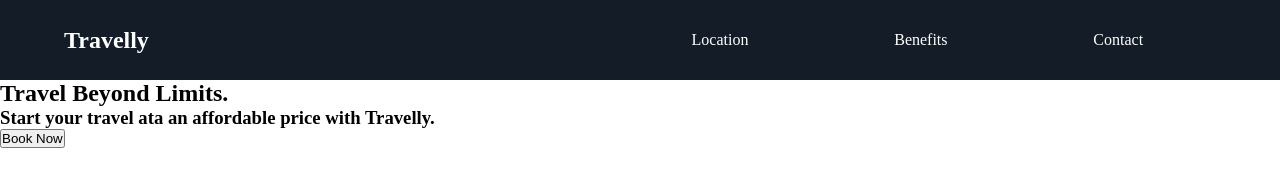
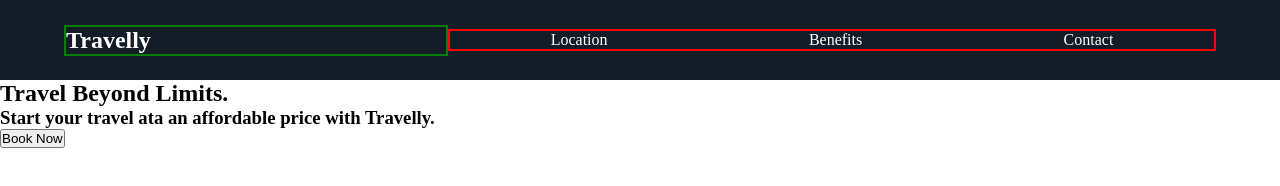
Before and after one commit to shoebHamim/html-css-project2, a plain HTML site: page index.html in a window 1280 px wide. Drawn offline with Linux system fonts and the light colour scheme.

Commit message:
still flexing

```diff
--- a/style.css
+++ b/style.css
@@ -24,12 +24,14 @@ nav{
 
 nav ul{
     display: flex;
-    flex: 1 1 40rem;
+    flex: 2 1 20rem;
     justify-content: space-around;
     list-style: none;
+    border: 2px solid red;
 }
 #logo{
-    flex: 1 2 40rem;
+    flex: 1 1 10rem;
+    border: 2px solid green;
 
 
 }
```
